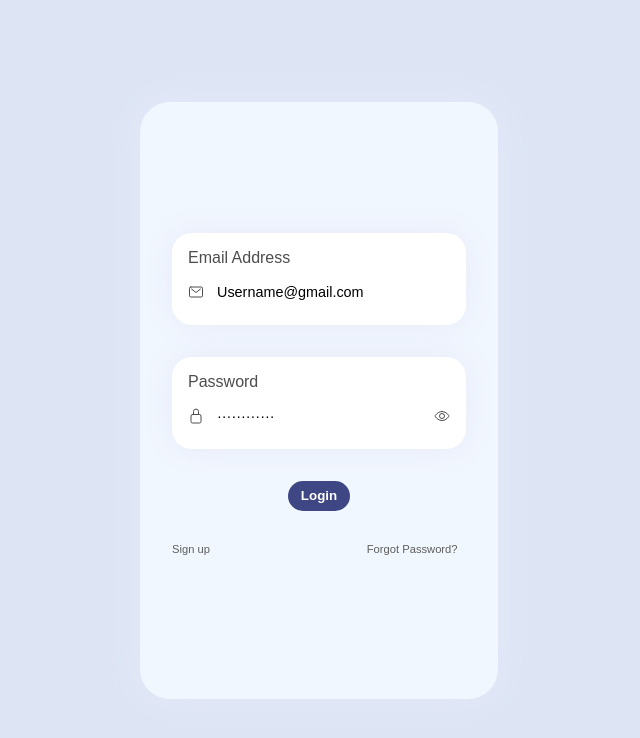
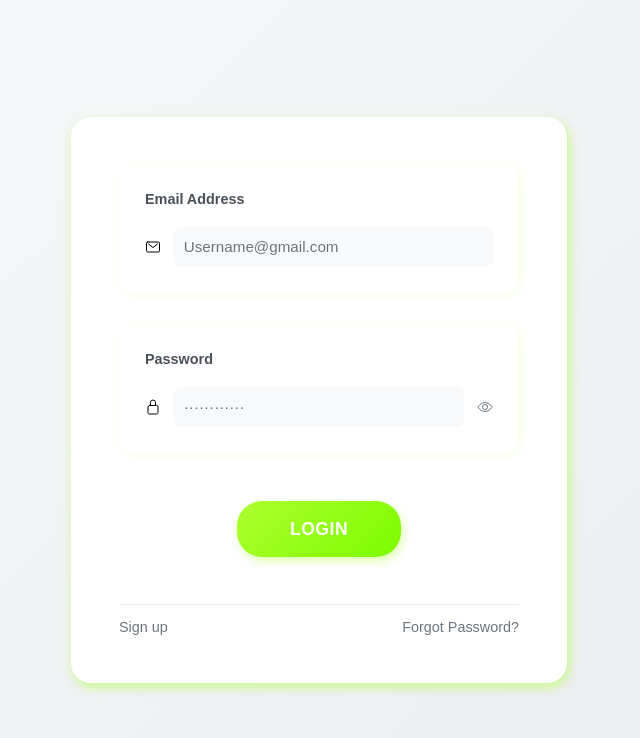
Before and after one commit to narendravs/ticketbooking, a React (Create React App) app in the folder admin/: page /login in a window 1280 px wide. Shown: the top 738 px of the page, without its empty margins (321-961 px from the left). Built offline with nearby package versions, Linux system fonts and the light colour scheme.

Commit message:
css code change as per the desing

```diff
--- a/admin/src/pages/login/login.css
+++ b/admin/src/pages/login/login.css
@@ -1,52 +1,3 @@
-.login {
-  height: 100vh;
-  display: flex;
-  align-items: center;
-  justify-content: center;
-}
-.container {
-  display: flex;
-  flex-direction: column;
-  gap: 20px;
-  width: 300px;
-  height: 300px;
-  background-color: aqua;
-  align-items: center;
-  justify-content: center;
-  border-radius: 10px;
-}
-.input {
-  width: 80%;
-  height: 30px;
-  border-radius: 5px;
-  outline: none;
-  border: none;
-}
-/* .button {
-  width: 100px;
-  height: 30px;
-  display: flex;
-  align-items: center;
-  justify-content: center;
-  border-radius: 5px;
-  cursor: pointer;
-  border: none;
-}
-.button:focus {
-  background-color: green;
-} */
-.title {
-  color: black;
-  font-size: 18px;
-}
-.error {
-  color: red;
-  font-size: 12px;
-}
-button {
-  cursor: pointer;
-}
-
 .login-container-wrapper {
   font-family: "Poppins", sans-serif;
   box-sizing: border-box;
@@ -55,90 +6,130 @@ button {
   display: flex;
   justify-content: center;
   align-items: center;
-  background: hsl(218, 50%, 91%);
+  background: linear-gradient(135deg, #f8f9fa 0%, #e9ecef 100%);
   height: 100vh;
   margin: 0;
+  padding: 20px;
 }
 
+.login-error-message {
+  color: #dc3545;
+  font-size: 0.9em;
+  margin-bottom: 5px;
+}
 /* @mixin screen equivalent - used for .screen-1 */
 .screen-1 {
-  /* @include screen */
-  background: hsl(213, 85%, 97%); /* $p */
-  padding: 2em;
+  background: hsl(0, 0%, 100%);
+  padding: 3em;
   display: flex;
   flex-direction: column;
-  border-radius: 30px;
-  box-shadow: 0 0 2em hsl(231, 62%, 94%);
-  /* .screen-1 specific */
-  gap: 2em;
+  border-radius: 20px;
+  box-shadow: 2px 4px 10px 1px rgba(173, 255, 47, 0.47);
+  gap: 2.5em;
+  max-width: 400px;
+  width: 100%;
 }
 
 .screen-1-content {
-  margin-top: 50%;
   display: flex;
   flex-direction: column;
   gap: 2em;
 }
+
+/* Logo/Title styling */
 .screen-1 .logo {
-  margin-top: -3em;
+  text-align: center;
+  margin-bottom: 1em;
+}
+
+.screen-1 .logo h1 {
+  color: #adff2f;
+  font-size: 2.5em;
+  font-weight: 700;
+  margin: 0;
+  text-shadow: 2px 2px 4px rgba(173, 255, 47, 0.3);
 }
 
 /* Common styles for .email and .password */
 .screen-1 .email,
 .screen-1 .password {
   background: hsl(0, 0%, 100%);
-  box-shadow: 0 0 2em hsl(231, 62%, 94%);
-  padding: 1em;
+  box-shadow: 2px 2px 8px rgba(173, 255, 47, 0.15);
+  padding: 1.5em;
   display: flex;
   flex-direction: column;
-  gap: 0.5em;
-  border-radius: 20px;
-  color: hsl(0, 0%, 30%);
+  gap: 0.8em;
+  border-radius: 15px;
+  border: 2px solid transparent;
+  transition: all 0.3s ease;
 }
 
-.screen-1 .email {
-  margin-top: -3em;
+.screen-1 .email:focus-within,
+.screen-1 .password:focus-within {
+  border-color: #adff2f;
+  box-shadow: 2px 4px 10px rgba(173, 255, 47, 0.25);
+}
+
+.screen-1 .email label,
+.screen-1 .password label {
+  color: #495057;
+  font-weight: 600;
+  font-size: 0.9em;
+  margin-bottom: 0.5em;
 }
 
 .screen-1 .email input,
 .screen-1 .password input {
   outline: none;
   border: none;
-  height: 30px;
+  height: 40px;
   font-size: 1em;
+  border-radius: 8px;
+  padding: 0 10px;
+  transition: all 0.3s ease;
+  background: #f8f9fa;
+}
 
-  border-radius: 5px;
-  padding: 2px;
-  padding-left: 5px;
+.screen-1 .email input:focus,
+.screen-1 .password input:focus {
+  background: #ffffff;
+  box-shadow: inset 0 0 0 2px rgba(173, 255, 47, 0.2);
 }
 
 .screen-1 .email input::placeholder,
 .screen-1 .password input::placeholder {
-  color: hsl(0, 0%, 0%);
-  font-size: 0.9em;
+  color: #6c757d;
+  font-size: 0.95em;
 }
 
 .screen-1 .email ion-icon,
 .screen-1 .password ion-icon {
-  color: hsl(0, 0%, 30%);
+  color: #adff2f;
   margin-bottom: -0.2em;
+  font-size: 1.2em;
 }
 
-/* Inner structure for input/icon alignment (sec-2 from HTML) */
+/* Inner structure for input/icon alignment */
 .screen-1 .email .sec-2,
 .screen-1 .password .sec-2 {
   display: flex;
   align-items: center;
-  gap: 0.5em;
+  gap: 0.8em;
 }
 
 .screen-1 .email .sec-2 input,
 .screen-1 .password .sec-2 input {
-  flex-grow: 1; /* Make input take available space */
+  flex-grow: 1;
 }
 
 .screen-1 .password .show-hide {
-  /* margin-right: -5em; */
+  cursor: pointer;
+  color: #6c757d;
+  transition: color 0.3s ease;
+}
+
+.screen-1 .password .show-hide:hover {
+  color: #adff2f;
 }
 
 .login-button-container {
@@ -146,33 +137,204 @@ button {
   align-items: center;
   justify-content: center;
   flex-direction: column;
-  gap: 1em;
+  gap: 1.5em;
+  margin-top: 1em;
 }
 
 .screen-1 .login {
-  padding: 1em;
-  background: hsl(233, 36%, 38%); /* $s */
-  color: hsl(0, 0%, 100%); /* Adjusted from hsl(0 0 100) to standard format */
+  padding: 1em 3em;
+  background: linear-gradient(135deg, #adff2f 0%, #7cfc00 100%);
+  color: hsl(0, 0%, 100%);
   border: none;
-  border-radius: 30px;
+  border-radius: 25px;
   font-weight: 600;
-  width: max-content;
-  height: 30px;
+  font-size: 1.1em;
+  cursor: pointer;
+  transition: all 0.3s ease;
+  box-shadow: 2px 4px 10px rgba(173, 255, 47, 0.4);
+  text-transform: uppercase;
+  letter-spacing: 0.5px;
+}
+
+.screen-1 .login:hover:not(:disabled) {
+  transform: translateY(-2px);
+  box-shadow: 4px 6px 15px rgba(173, 255, 47, 0.6);
+  background: linear-gradient(135deg, #7cfc00 0%, #adff2f 100%);
+}
+
+.screen-1 .login:active:not(:disabled) {
+  transform: translateY(0);
 }
 
 .screen-1 .login:disabled {
   background-color: #cccccc;
   cursor: not-allowed;
+  transform: none;
+  box-shadow: none;
+}
+
+.error {
+  color: #dc3545;
+  font-size: 0.9em;
+  text-align: center;
+  background: rgba(220, 53, 69, 0.1);
+  padding: 0.5em 1em;
+  border-radius: 8px;
+  border: 1px solid rgba(220, 53, 69, 0.3);
 }
 
 .screen-1 .footer {
   display: flex;
-  font-size: 0.7em;
-  color: hsl(0, 0%, 37%);
-  gap: 14em; /* Large gap for spacing */
-  padding-bottom: 10em;
+  justify-content: space-between;
+  font-size: 0.9em;
+  color: #6c757d;
+  margin-top: 1em;
+  padding-top: 1em;
+  border-top: 1px solid #e9ecef;
 }
 
 .screen-1 .footer span {
   cursor: pointer;
+  transition: color 0.3s ease;
+  font-weight: 500;
 }
+
+.screen-1 .footer span:hover {
+  color: #adff2f;
+}
+
+/* Responsive design */
+@media (max-width: 480px) {
+  .screen-1 {
+    padding: 2em;
+    margin: 10px;
+  }
+
+  .screen-1 .logo h1 {
+    font-size: 2em;
+  }
+}
+/* --- Custom Forgot Password Modal Styles --- */
+
+/* Full screen overlay to dim the background */
+.forgot-modal-overlay {
+  position: fixed;
+  top: 0;
+  left: 0;
+  width: 100%;
+  height: 100%;
+  background-color: rgba(0, 0, 0, 0.6); /* Semi-transparent black */
+  display: flex;
+  justify-content: center;
+  align-items: center;
+  z-index: 1000; /* Ensure it's above everything */
+}
+
+/* Modal box itself */
+.forgot-modal-content {
+  background-color: white;
+  padding: 30px;
+  border-radius: 10px;
+  box-shadow: 0 4px 15px rgba(0, 0, 0, 0.2);
+  width: 90%;
+  max-width: 400px;
+  display: flex;
+  flex-direction: column;
+}
+
+.forgot-modal-title {
+  margin-bottom: 10px;
+  color: #333;
+}
+
+.forgot-modal-description {
+  margin-bottom: 20px;
+  font-size: 0.9em;
+  color: #666;
+}
+
+/* Input group styling */
+.forgot-input-group {
+  display: flex;
+  align-items: center;
+  border-bottom: 2px solid greenyellow; /* Greenyellow line color */
+  padding: 5px 0;
+  margin-bottom: 10px;
+}
+
+.forgot-icon {
+  font-size: 1.2em;
+  margin-right: 10px;
+  color: greenyellow; /* Greenyellow icon color */
+}
+
+.forgot-input {
+  border: none;
+  outline: none;
+  flex-grow: 1;
+  padding: 5px 0;
+  font-size: 1em;
+}
+
+/* Action buttons */
+.forgot-modal-actions {
+  display: flex;
+  justify-content: flex-end;
+  gap: 10px;
+}
+
+/* Action buttons */
+.forgot-modal-actions {
+  display: flex;
+  justify-content: flex-end;
+  gap: 10px;
+}
+
+.forgot-cancel-btn,
+.forgot-ok-btn {
+  padding: 10px 20px;
+  border: none;
+  border-radius: 25px; /* Enhanced look */
+  cursor: pointer;
+  font-weight: 600; /* Enhanced look */
+  font-size: 14px;
+  transition: all 0.3s ease; /* Smooth transition for hover/active */
+  text-transform: uppercase;
+  letter-spacing: 0.5px;
+}
+
+/* --- CANCEL Button Styling --- */
+.forgot-cancel-btn {
+  background-color: #e9ecef;
+  color: #495057;
+  box-shadow: 1px 2px 5px rgba(0, 0, 0, 0.1);
+}
+
+.forgot-cancel-btn:hover {
+  transform: translateY(-2px);
+  box-shadow: 2px 4px 10px rgba(0, 0, 0, 0.2);
+  background-color: #dee2e6;
+}
+
+.forgot-cancel-btn:active {
+  transform: translateY(0);
+  box-shadow: 1px 2px 5px rgba(0, 0, 0, 0.1);
+}
+
+/* --- OK Button Styling (Greenyellow) --- */
+.forgot-ok-btn {
+  background: linear-gradient(135deg, #adff2f 0%, #7cfc00 100%);
+  color: hsl(0, 0%, 100%); /* Changed text color to white for visibility */
+  box-shadow: 2px 4px 10px rgba(173, 255, 47, 0.4);
+}
+
+.forgot-ok-btn:hover {
+  transform: translateY(-2px);
+  box-shadow: 4px 6px 15px rgba(173, 255, 47, 0.6);
+  background: linear-gradient(135deg, #7cfc00 0%, #adff2f 100%);
+}
+
+.forgot-ok-btn:active {
+  transform: translateY(0);
+  box-shadow: 2px 4px 10px rgba(173, 255, 47, 0.4);
+}
```
